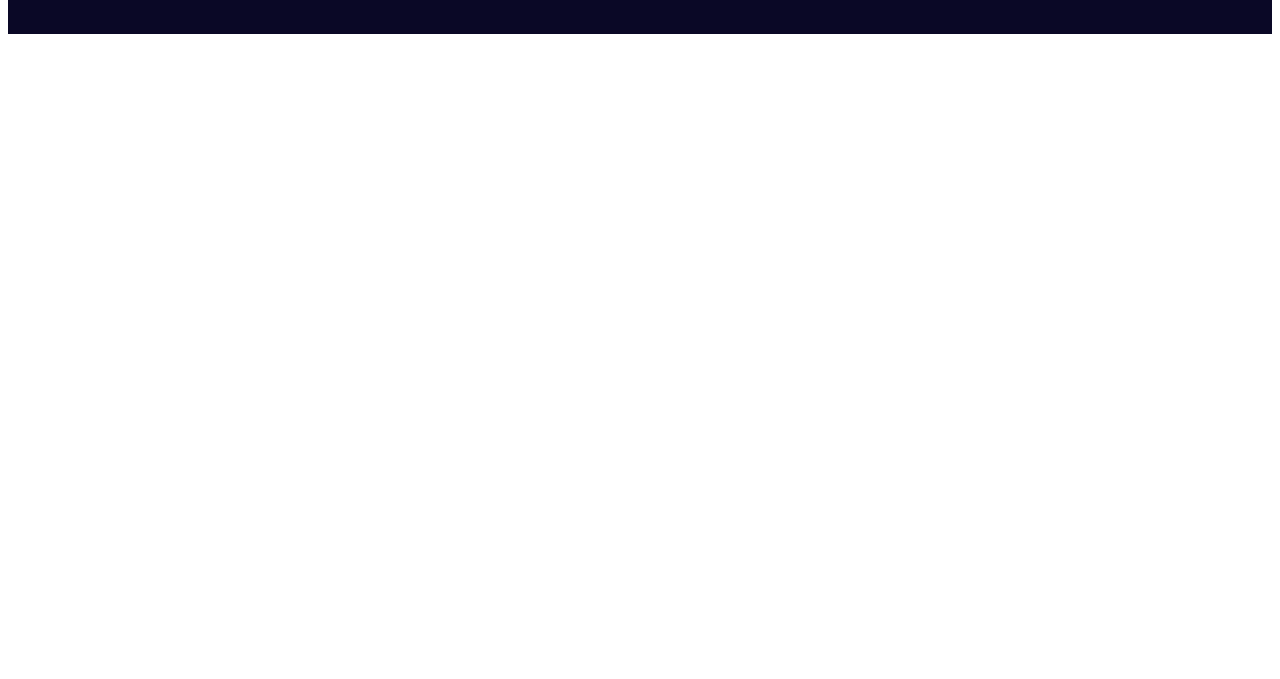
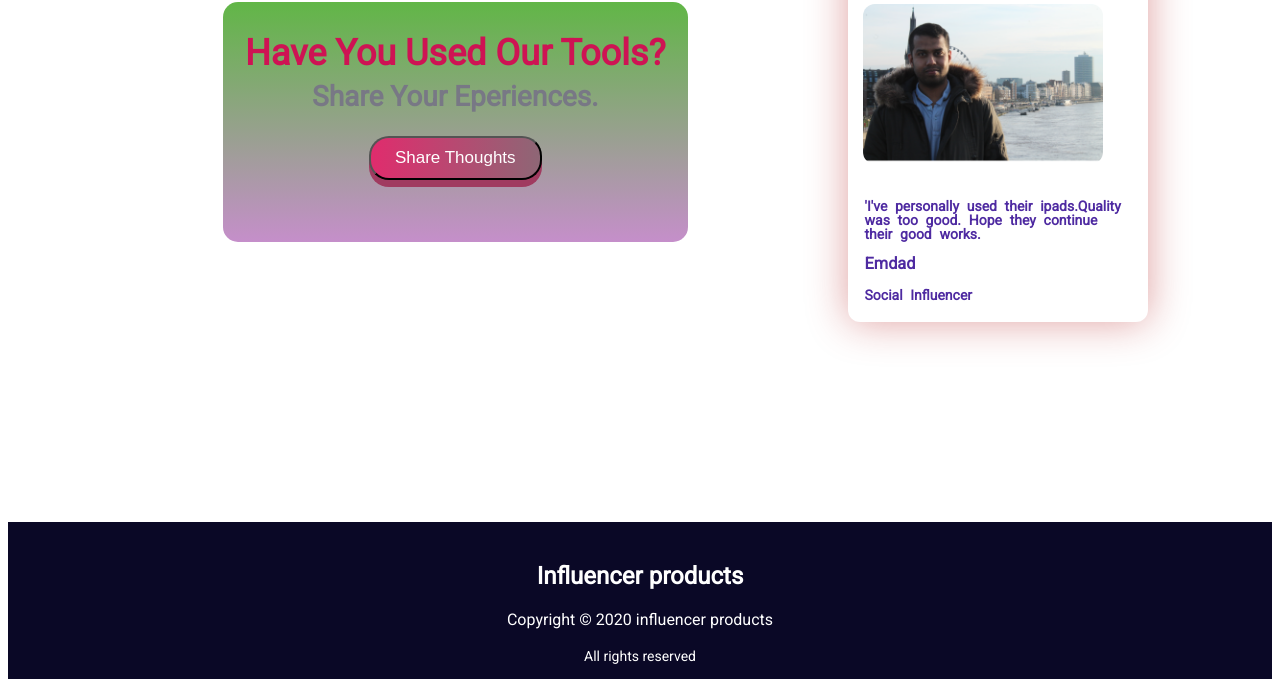
Before and after one commit to Captain-Emdad/Influencer_Gear, a plain HTML site: page index.html in a window 1280 px wide. Shown: the part 3056-3735 px from the top of the page. Before the commit the page ends 3098 px from the top, so only its background shows below. Drawn offline with Linux system fonts and the light colour scheme.

Commit message:
complete-website

```diff
--- a/css/style.css
+++ b/css/style.css
@@ -162,12 +162,70 @@ small {
   letter-spacing: 0.018em;
 }
 
+/*feedback*/
+
+.feedbacks {
+  margin-top: 120px;
+  margin-left: 175px;
+  display: grid;
+  grid-template-columns: repeat(2, 1fr);
+}
+.feedback {
+  text-align: center;
+  margin: 80px 40px;
+  background-image: linear-gradient(#40a720d3, #8818927c);
+  border-radius: 15px;
+}
+.feedback h1 {
+  font-size: 36px;
+  font-weight: 700;
+  color: #d40853ee;
+  margin-bottom: 6px;
+}
+.feedback h2 {
+  margin-top: 0;
+  font-size: 28px;
+  font-weight: 600;
+  color: #787885;
+}
+.feedback-main {
+  display: flex;
+  margin-left: 120px;
+}
+.feedback-notes {
+  width: 300px;
+  height: 400px;
+  box-shadow: 0px 0px 40px rgba(177, 21, 21, 0.404);
+  border-radius: 12px;
+}
+
+.feedback-talk {
+  font-size: 14px;
+  line-height: 14px;
+  font-weight: 700;
+  padding: 17px;
+  word-spacing: 0.3em;
+  color: #4e2aa1;
+}
+.feedback-image h1 {
+  color: #fb8200;
+  text-align: center;
+  font-weight: 720;
+}
+.feedback-image img {
+  width: 80%;
+  margin-left: 15px;
+  margin-top: 14px;
+  margin-bottom: 0;
+  border-radius: 12px;
+}
 /*footer*/
 
 footer {
   background-color: #0a0826;
   color: #ffffff;
   text-align: center;
+  margin-top: 200px;
   padding: 20px;
 }
 footer h1 {
@@ -176,13 +234,8 @@ footer h1 {
   font-weight: 700;
   color: #ffffff;
 }
-.footer-info {
-  font-size: 14px;
-  line-height: 24px;
-  font-weight: 700;
-  color: #d9dbe1;
-}
-.footer-short-text {
+
+.footer-short-text .footer-info {
   font-size: 14px;
   line-height: 24px;
   font-weight: 700;
--- a/index.html
+++ b/index.html
@@ -13,6 +13,7 @@
   </head>
   <body>
     <!---start header part---->
+
       <header>
         <nav class="container">
           <div class="main-header"><h2>Influencer Products</h2></div>
@@ -304,6 +305,32 @@
   </main>
   <!-- end main section-->
 
+  <!--start extra part-->
+
+  <section class="feedbacks">
+    <div class="feedback">
+      <h1>Have You Used Our Tools?</h1><h2> Share Your Eperiences.</h2>
+      <button class="primary-button">Share Thoughts</button>
+    </div>
+      <div class="feedback-main">
+        <div class="feedback-notes">
+          <div class="feedback-image">
+            <h1>User's Feedback</h1>
+            <img src="images/Düsseldorf1.png" alt="">
+          </div>
+          <div class="feedback-talk">
+            <p>'I've personally used their ipads.Quality was too good. Hope they continue their good works.</p>
+            <h3>Emdad</h3>
+            <p>Social Influencer</p>
+          </div>
+
+        </div>
+
+
+        </div>
+      </div>
+  </section>
+
   <!--footer-->
   <footer>
     <h1>Influencer products</h1>
@@ -316,5 +343,6 @@
       <li><a href=""><i class="fab fa-youtube"></i></a></li>
     </ul>
   </footer>
+
   </body>
 </html>
```
Also changed, not shown: images/Düsseldorf1.png (added), influencer-gear-main/images/Düsseldorf1.png (added). Lines whose indentation alone changed are shown as unchanged.
